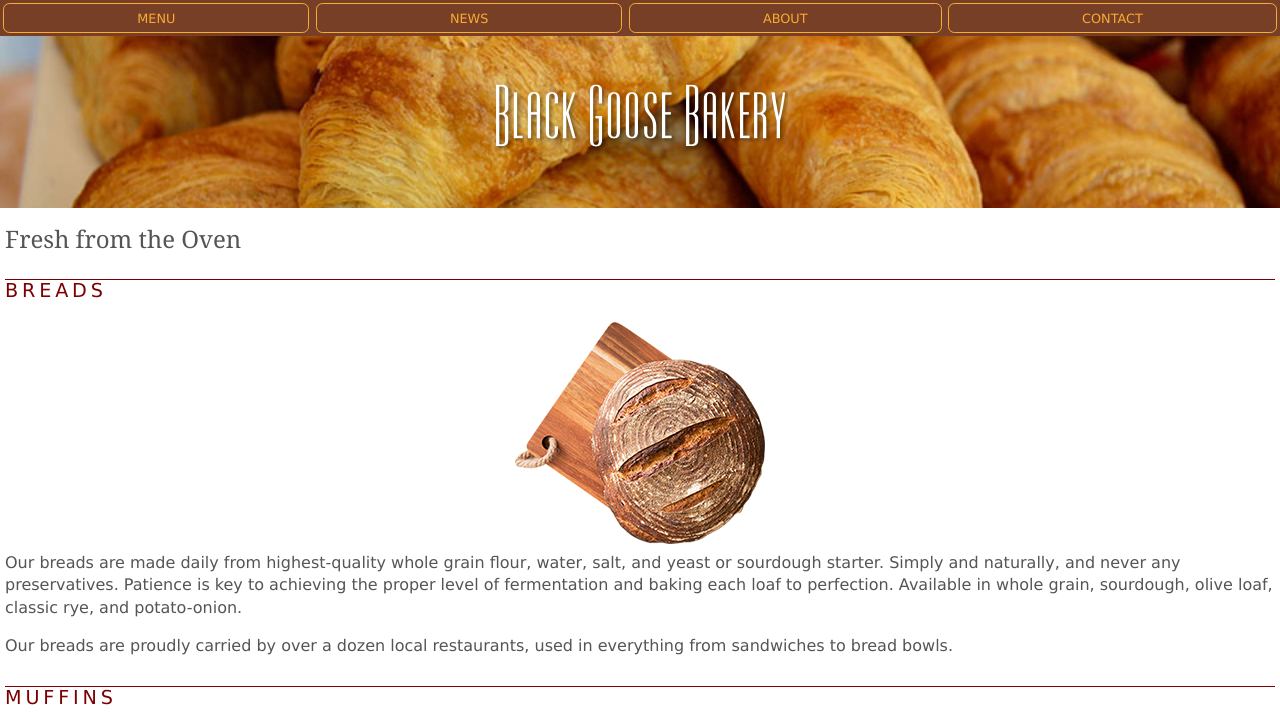
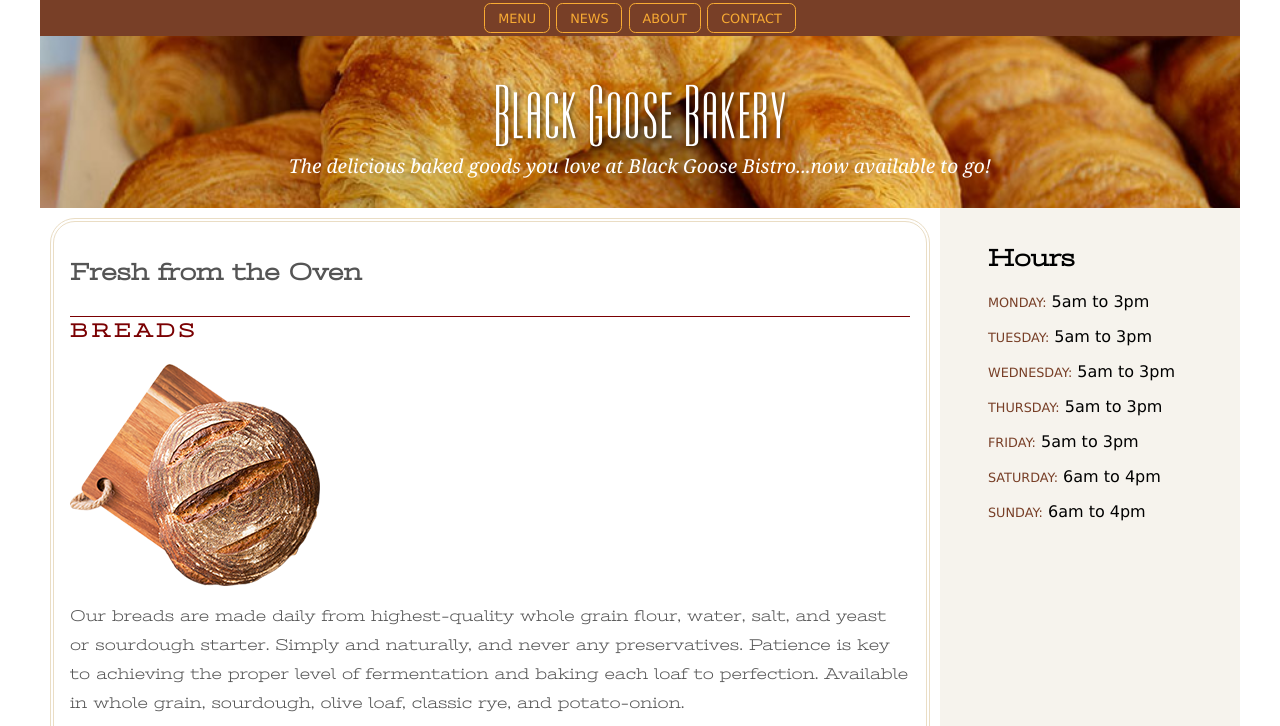
Before and after one commit to cornell-info1300-2024fa/lab7-solution, a plain HTML site: page part3.html in a window 1280 px wide. Shown: the top 726 px of the page. Drawn offline with Linux system fonts and the light colour scheme.

Commit message:
lab 7 solution

```diff
--- a/styles/part3.css
+++ b/styles/part3.css
@@ -173,3 +173,59 @@ footer {
 /* TODO: CSS for wide screens */
 
 /* wide screens */
+@media (min-width: 800px) {
+  nav ul li {
+    flex: none;
+  }
+
+  nav ul {
+    justify-content: center;
+  }
+
+  main img {
+    margin: 0 1em 1em 0;
+  }
+
+  header p {
+    display: block;
+  }
+
+  main,
+  h2,
+  h3 {
+    font-family: 'Stint Ultra Expanded', Georgia, serif;
+  }
+
+  h2,
+  h3 {
+    font-weight: bold;
+  }
+
+  #container {
+    max-width: 1200px;
+    margin: 0 auto;
+    position: relative;
+  }
+
+  .page-middle {
+    display: flex;
+    flex-flow: row;
+    flex-wrap: nowrap;
+  }
+
+  main {
+    flex-grow: 2;
+    line-height: 1.8em;
+    padding: 1em;
+    border: double 4px #EADDC4;
+    border-radius: 25px;
+    margin: 10px;
+  }
+
+  aside {
+    flex-grow: 1;
+    min-width: 300px;
+
+    padding-left: 3em;
+  }
+}
```
Also changed, not shown: part1.html (+1 -1 lines), styles/part1.css (+12 -2 lines), styles/part2.css (+36 -0 lines).
